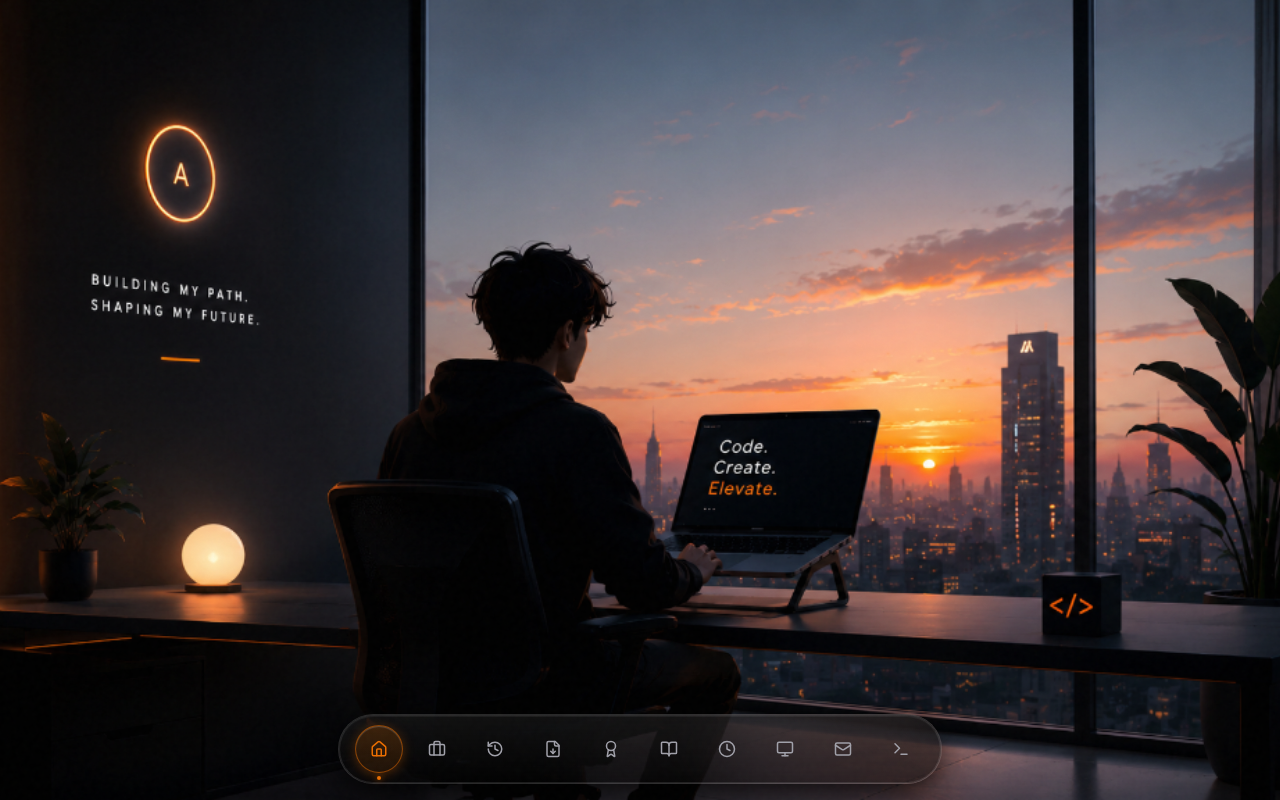
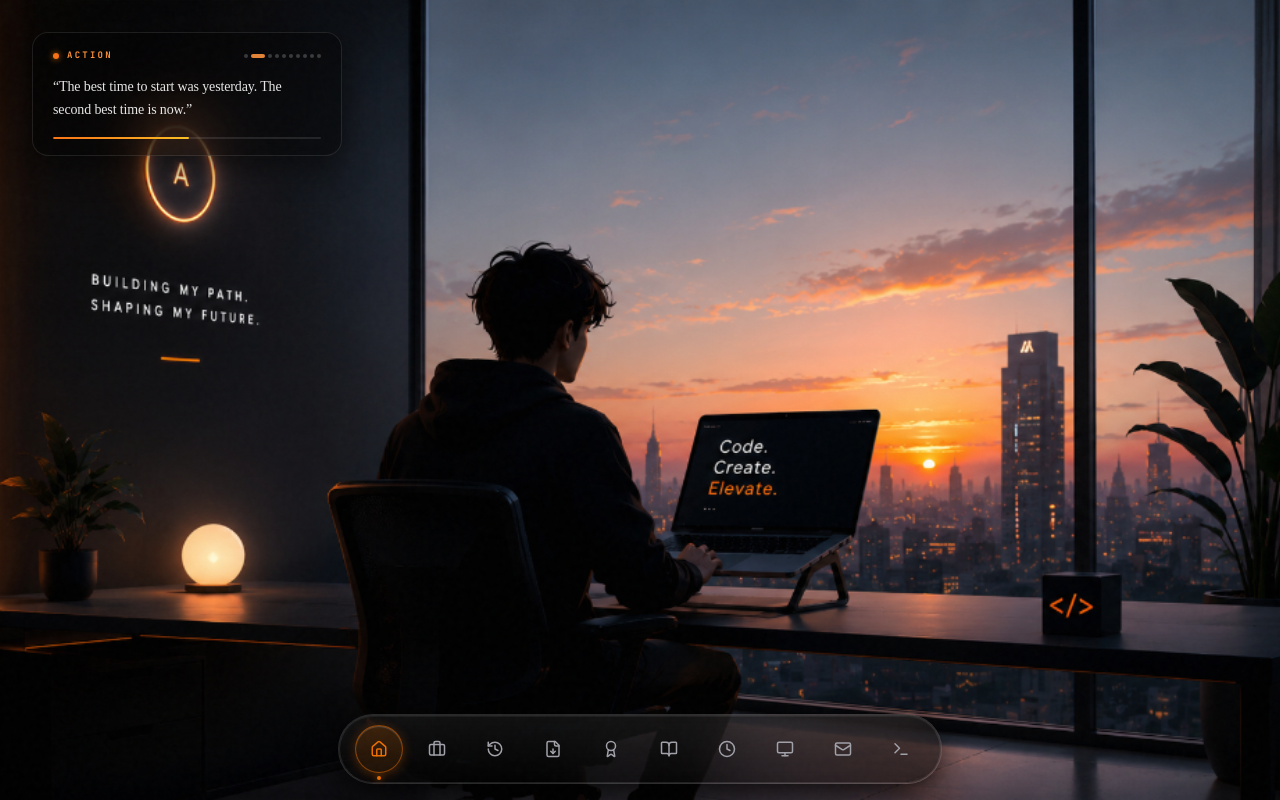
Before and after one commit to upadhyayaniket29/aniket-upadhyay-portfolio, a Next.js app: page / in a window 1280 px wide. Shown: the top 800 px of the page. Built offline with nearby package versions, Linux system fonts and the light colour scheme; no server answers.

Commit message:
Add animated cycling thought/quote widget on top-left of hero landing page with smooth fade+slide transitions and progress bar

```diff
--- a/app/page.tsx
+++ b/app/page.tsx
@@ -16,6 +16,7 @@ import CinematicPreloader from "../components/ui/CinematicPreloader";
 import GitHubActivityCard from "../components/github/GitHubActivityCard";
 import LeetCodeActivityCard from "../components/leetcode/LeetCodeActivityCard";
 const VisitorCounterWidget = dynamic(() => import("../components/ui/VisitorCounterWidget"), { ssr: false });
+const ThoughtWidget = dynamic(() => import("../components/ui/ThoughtWidget"), { ssr: false });
 
 // Modals
 import ProjectsModalContent from "../components/modals/ProjectsModalContent";
@@ -49,13 +50,15 @@ export default function Home() {
       {/* Apple VisionOS Floating Glass Scrollbar */}
       <GlassScrollbar />
 
-      {/* Landing First Screen - 100% Full-Bleed Masterpiece Sunset Artwork (Perfect Orientation) */}
+      {/* Landing First Screen - 100% Full-Bleed Masterpiece Sunset Artwork */}
       <section className="relative w-full h-screen overflow-hidden bg-[#090b12] flex items-center justify-center">
         <img
           src="/hero-sunset-v999.png?v=999"
           alt="Developer Workspace Sunset Artwork"
           className="w-full h-full object-cover object-center"
         />
+        {/* Animated Thought Widget - Top Left */}
+        <ThoughtWidget />
       </section>
 
       {/* Developer Activity Section (GitHub & LeetCode) */}
--- /dev/null
+++ b/components/ui/ThoughtWidget.tsx
@@ -0,0 +1,149 @@
+"use client";
+
+import { useState, useEffect, useRef } from "react";
+
+const THOUGHTS = [
+  {
+    quote: "Hard work beats talent when talent doesn't work hard.",
+    tag: "FUEL",
+  },
+  {
+    quote: "The best time to start was yesterday. The second best time is now.",
+    tag: "ACTION",
+  },
+  {
+    quote: "Code is poetry written for machines, read by humans.",
+    tag: "CRAFT",
+  },
+  {
+    quote: "Discipline is choosing between what you want now and what you want most.",
+    tag: "MINDSET",
+  },
+  {
+    quote: "Your setbacks are setting you up for a massive comeback.",
+    tag: "GROWTH",
+  },
+  {
+    quote: "Build in silence. Let success make the noise.",
+    tag: "GRIND",
+  },
+  {
+    quote: "Every expert was once a beginner who refused to quit.",
+    tag: "PERSIST",
+  },
+  {
+    quote: "Write code that you'll be proud of in 2 years.",
+    tag: "QUALITY",
+  },
+  {
+    quote: "Dreams don't work unless you do.",
+    tag: "WORK",
+  },
+  {
+    quote: "The only way out is through — and the only way through is code.",
+    tag: "FOCUS",
+  },
+];
+
+const INTERVAL = 4000;
+
+export default function ThoughtWidget() {
+  const [current, setCurrent] = useState(0);
+  const [visible, setVisible] = useState(true);
+  const [progress, setProgress] = useState(0);
+  const timerRef = useRef<ReturnType<typeof setInterval> | null>(null);
+  const progressRef = useRef<ReturnType<typeof setInterval> | null>(null);
+
+  const runCycle = () => {
+    // Fade out
+    setVisible(false);
+    setProgress(0);
+
+    setTimeout(() => {
+      setCurrent((prev) => (prev + 1) % THOUGHTS.length);
+      setVisible(true);
+    }, 500);
+  };
+
+  useEffect(() => {
+    // Progress bar
+    progressRef.current = setInterval(() => {
+      setProgress((p) => {
+        if (p >= 100) return 100;
+        return p + 100 / (INTERVAL / 50);
+      });
+    }, 50);
+
+    // Cycle thoughts
+    timerRef.current = setInterval(() => {
+      runCycle();
+      setProgress(0);
+    }, INTERVAL);
+
+    return () => {
+      if (timerRef.current) clearInterval(timerRef.current);
+      if (progressRef.current) clearInterval(progressRef.current);
+    };
+    // eslint-disable-next-line react-hooks/exhaustive-deps
+  }, []);
+
+  const thought = THOUGHTS[current];
+
+  return (
+    <div
+      className="absolute top-5 left-5 sm:top-8 sm:left-8 z-30 max-w-[260px] sm:max-w-[310px]"
+      style={{ pointerEvents: "none" }}
+    >
+      {/* Glass Card */}
+      <div className="relative rounded-2xl overflow-hidden border border-white/10 bg-black/40 backdrop-blur-xl shadow-[0_8px_32px_rgba(0,0,0,0.5)] px-5 py-4">
+
+        {/* Top Tag Row */}
+        <div className="flex items-center gap-2 mb-3">
+          <span className="w-1.5 h-1.5 rounded-full bg-orange-500 shadow-[0_0_6px_rgba(255,140,0,0.8)] animate-pulse" />
+          <span className="text-[9px] font-mono font-bold tracking-[0.25em] text-orange-400 uppercase">
+            {thought.tag}
+          </span>
+          <div className="ml-auto flex gap-[3px] items-center">
+            {THOUGHTS.map((_, i) => (
+              <span
+                key={i}
+                className="block rounded-full transition-all duration-500"
+                style={{
+                  width: i === current ? "14px" : "4px",
+                  height: "4px",
+                  background: i === current
+                    ? "rgba(251,146,60,0.9)"
+                    : "rgba(255,255,255,0.2)",
+                }}
+              />
+            ))}
+          </div>
+        </div>
+
+        {/* Quote text with fade+slide animation */}
+        <div
+          style={{
+            opacity: visible ? 1 : 0,
+            transform: visible ? "translateY(0px)" : "translateY(8px)",
+            transition: "opacity 0.45s cubic-bezier(0.16,1,0.3,1), transform 0.45s cubic-bezier(0.16,1,0.3,1)",
+          }}
+        >
+          <p className="text-[13px] sm:text-[14px] font-medium text-white/90 leading-[1.65] tracking-[-0.01em]">
+            &ldquo;{thought.quote}&rdquo;
+          </p>
+        </div>
+
+        {/* Progress bar */}
+        <div className="mt-4 h-[2px] rounded-full bg-white/10 overflow-hidden">
+          <div
+            className="h-full rounded-full bg-gradient-to-r from-orange-500 to-amber-400"
+            style={{
+              width: `${progress}%`,
+              transition: "width 50ms linear",
+            }}
+          />
+        </div>
+      </div>
+    </div>
+  );
+}
```
